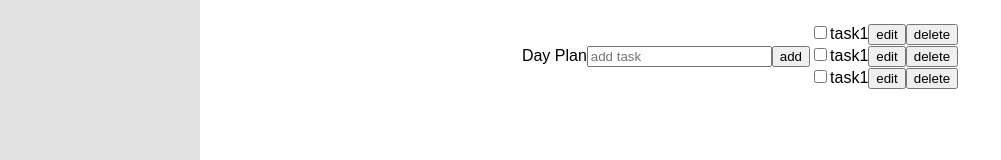
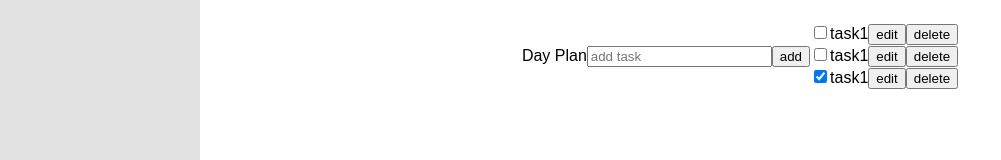
Before and after one commit to junpang-bob/lemon_games, a React (Vite) app: page /addGame in a window 1280 px wide. Shown: the part 344-504 px from the top of the page, without its empty margins (0-1001 px from the left). Built offline with nearby package versions, Linux system fonts and the light colour scheme.

Commit message:
to do list
learn test

```diff
--- a/src/pages/game/AddGame/AddGame.tsx
+++ b/src/pages/game/AddGame/AddGame.tsx
@@ -10,12 +10,12 @@ type Action = { type: 'added', id: number, taskName: string } | { type: 'changed
 const initTaskList = [
   {
     taskName: 'task1',
-    done: true,
+    done: false,
     id: 0,
   },
   {
     taskName: 'task1',
-    done: true,
+    done: false,
     id: 1,
   },
   {
--- a/src/pages/game/AddGame/components/TaskList.tsx
+++ b/src/pages/game/AddGame/components/TaskList.tsx
@@ -6,35 +6,46 @@ type Task = {
   done: boolean;
 }
 
-function Task({ task, onChangeTask }: { task: Task, onChangeTask: (task: Task) => void }) {
+function Task({ task, onChangeTask, onDeleteTask }:
+  { task: Task, onChangeTask: (task: Task) => void, onDeleteTask: (id: number) => void }) {
   const [isEdit, setIsEdit] = useState(false);
   const [taskName, setTaskName] = useState(task.taskName)
+  const [done, setDone] = useState(task.done)
   function handleSaveClick() {
     setIsEdit(false);
-    onChangeTask({ ...task, taskName })
+    onChangeTask({ ...task, taskName, done })
   }
-
+  function handleCheckedClick(done: boolean) {
+    setDone(done)
+    onChangeTask({ ...task, taskName, done })
+  }
+  let taskContent = null;
   if (isEdit) {
-    return <>
+    taskContent = <>
       <input type="text" value={taskName} onChange={(e) => setTaskName(e.target.value)} />
       <button onClick={handleSaveClick}>save</button>
     </>
   } else {
-    return <>
+    taskContent = <>
       {taskName}
       <button onClick={() => setIsEdit(true)}>edit</button>
     </>
   }
+  return <>
+    <input checked={done} onChange={(e) => handleCheckedClick(e.target.checked)} type="checkbox" name="" id="" />
+    {taskContent}
+    <button onClick={() => onDeleteTask(task.id)}>delete</button>
+  </>
+}
 
-}
 
 function TaskList({ taskList, onChangeTask, onDeleteTask }:
   { taskList: Task[], onChangeTask: (task: Task) => void, onDeleteTask: (id: number) => void }) {
   const tasks = taskList.map(item => {
     return <li key={item.id}>
-      <input type="checkbox" name="" id="" />
-      <Task task={item} onChangeTask={onChangeTask} />
-      <button onClick={() => onDeleteTask(item.id)}>delete</button>
+      {/* <input type="checkbox" name="" id="" /> */}
+      <Task task={item} onChangeTask={onChangeTask} onDeleteTask={onDeleteTask} />
+      {/* <button onClick={() => onDeleteTask(item.id)}>delete</button> */}
     </li>
   })
   return <>
```
